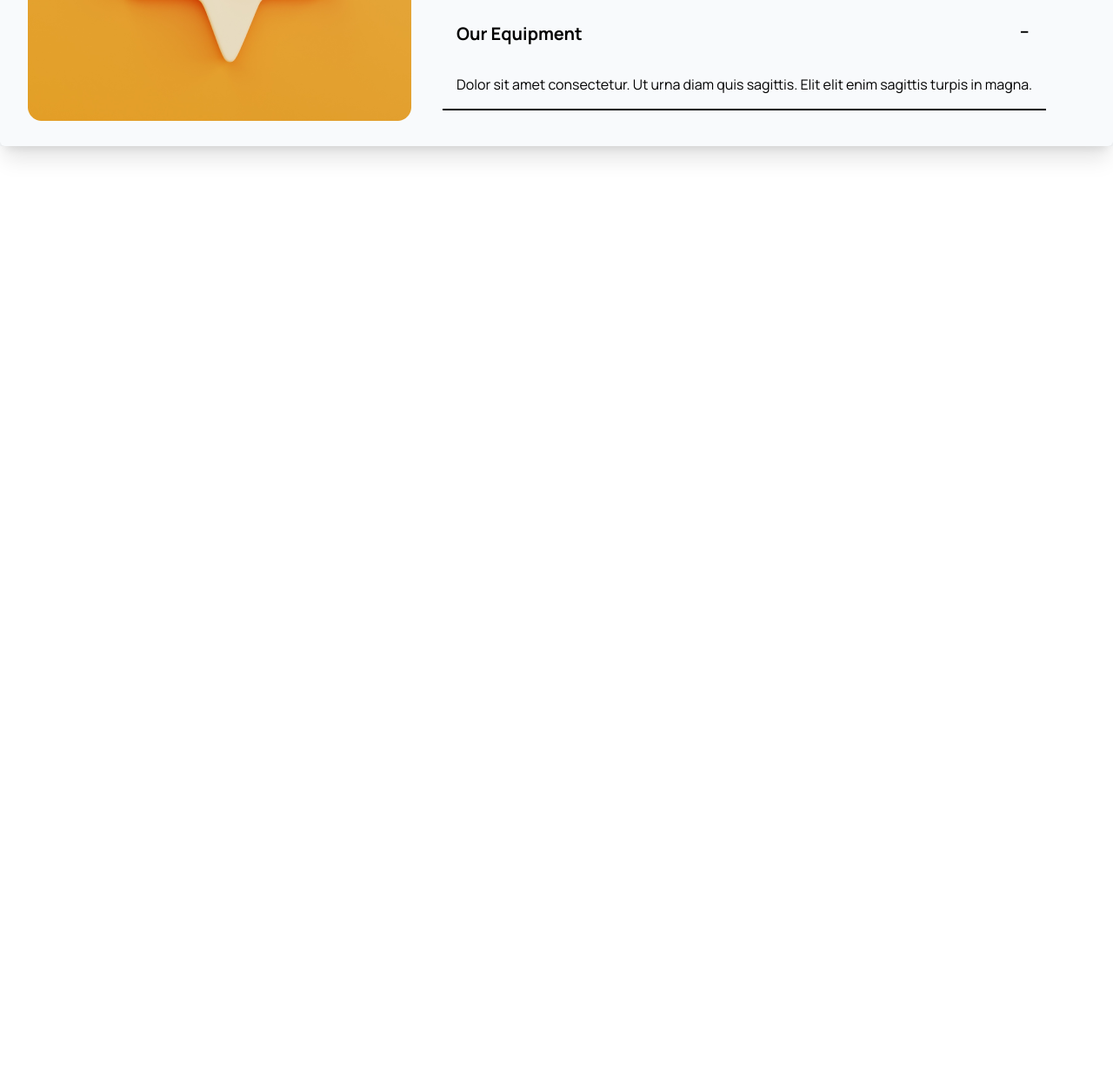
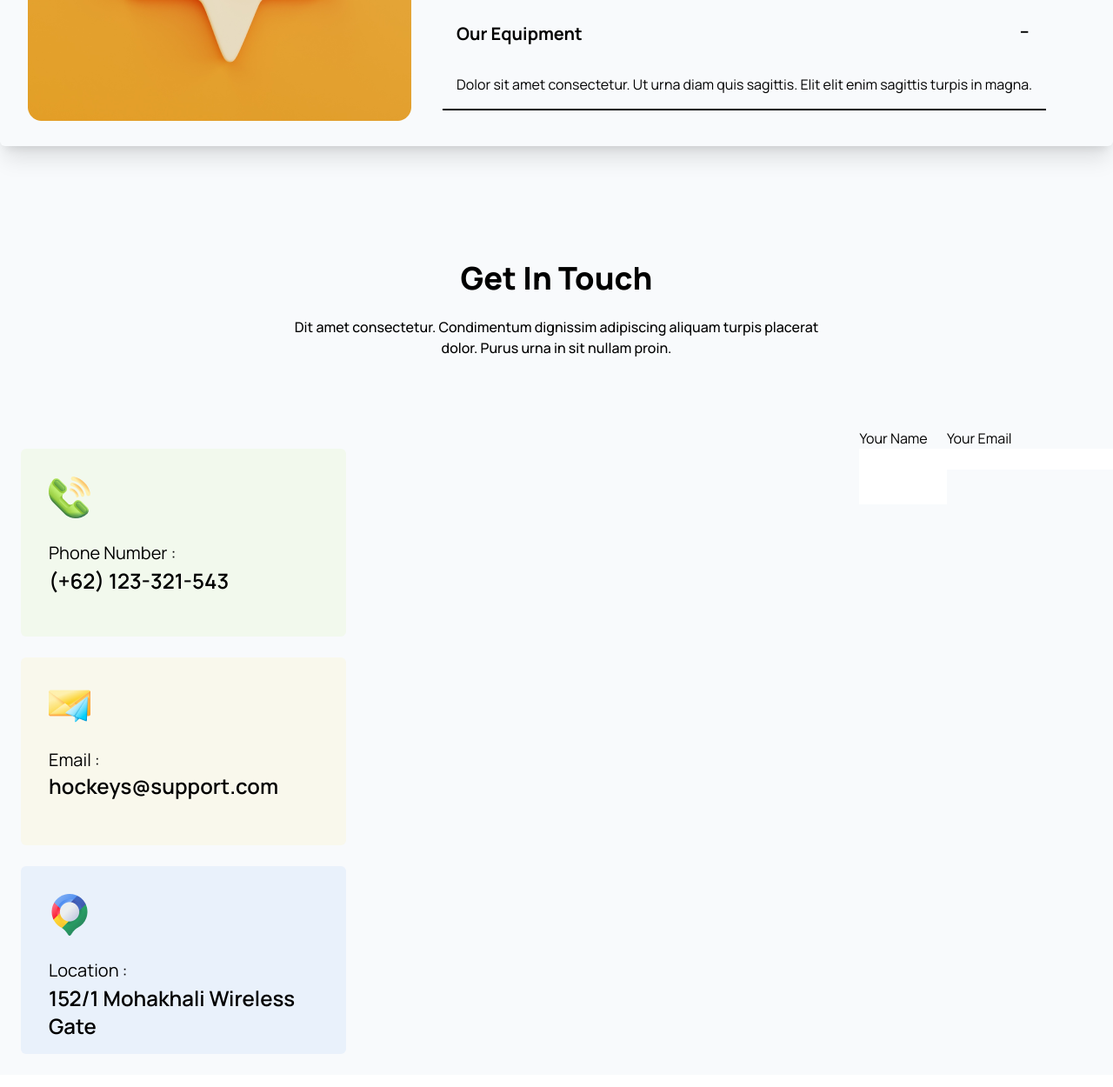
Before and after one commit to Md-Ashik-Mia/B9A3-WEB9-1491, a plain HTML site: page index.html in a window 1280 px wide. Shown: the part 4066-5316 px from the top of the page at 87% size. Before the commit the page ends 4366 px from the top, so only its background shows below. Drawn offline with nearby package versions, Linux system fonts and the light colour scheme.

Commit message:
basic structure of form is done

```diff
--- a/index.html
+++ b/index.html
@@ -27,6 +27,10 @@
                         'freshcolorfour':'rgba(255, 255, 255, 0.00)',
                         'freshone':'rgba(230, 166, 35, 0.10)',
                         'freshtwo':'rgba(87, 118, 57, 0.10)',
+                        'telephone':'rgba(188, 237, 109, 0.10)',
+                        'email':'rgba(253, 221, 95, 0.10)',
+                        'location':'rgba(98, 156, 243, 0.10)',
+
 
                     }
                 }
@@ -321,6 +325,53 @@
                 </div>
               </div>
          </section>
+         <!-- get in touch section starts  -->
+          <section class="get-in-touch program text-center my-[8.25rem]">
+            <h1 class="lg:text-4xl font-extrabold lg:mb-6 ">Get In Touch</h1>
+              <p class="lg:text-[1rem] lg:mb-20 mb-12  font-medium">Dit amet consectetur. Condimentum dignissim adipiscing aliquam turpis placerat <br> dolor. Purus urna in sit nullam proin. </p>
+              <div class="form-container flex flex-col lg:flex-row">
+                <div class="contact p-6 w-[21rem] lg:w-full flex flex-col gap-4 lg:gap-6 mx-auto lg:mx-0">
+                  <div class="lg:w-[23.37rem] lg:h-[13.5rem] bg-telephone lg:p-8 p-6 text-left rounded-md w-full">
+                    <img src="./images/Group 1171275317.png" class="mb-6" alt="">
+                    <p class="leading-8 text-xl">
+                      Phone Number :
+                    </p>
+                    <h5 class="text-2xl font-semibold">
+                      (+62) 123-321-543
+                    </h5>
+                  </div>
+                  <div class="lg:w-[23.37rem] lg:h-[13.5rem] bg-email lg:p-8 p-6  text-left rounded-md w-full">
+                    <img src="./images/Group 1171275318.png" class="mb-6" alt="">
+                    <p class="leading-8 lg:text-xl">
+                      Email :
+                    </p>
+                    <h5 class="text-2xl font-semibold">hockeys@support.com</h5>
+                  </div>
+                  <div class="lg:w-[23.37rem] lg:h-[13.5rem] bg-location lg:p-8 p-6  text-left rounded-md w-full">
+                    <img src="./images/Group 1171275321.png" class="mb-6" alt="">
+                    <p class="leading-8 text-xl">
+                      Location :
+                    </p>
+                    <h5 class="text-2xl font-semibold">
+                      152/1 Mohakhali Wireless Gate
+                    </h5>
+                  </div>
+                </div>
+                <form class="text-left">
+                  <div class="flex flex-col lg:flex-row">
+                    <label for="name">
+                        <h5>Your Name</h5>
+                      <input type="text" class="w-full h-16" name="name" id="name ">
+                    </label>
+                    <label for="email">
+                        <h5>Your Email</h5>
+                      <input type="text" name="email" id="email">
+                    </label>
+
+                  </div>
+                </form>
+              </div>
+         </section>
     </main>
     <footer></footer>
 </body>
```
